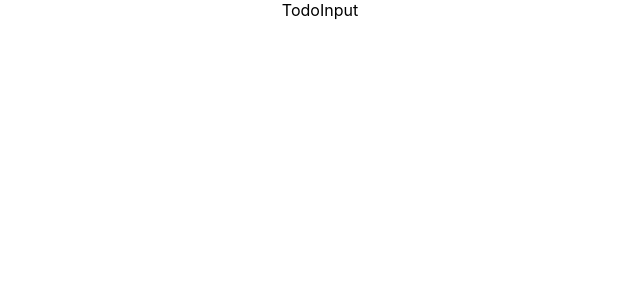
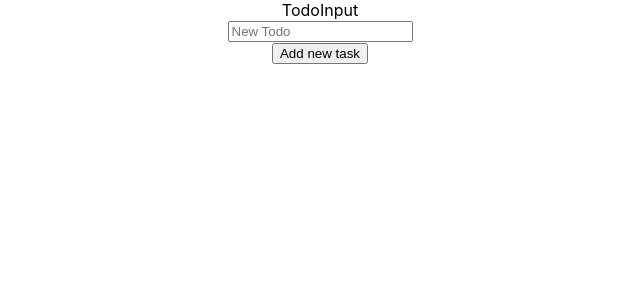
Before and after one commit to claramarsango/202301-w4ch3-clara-marsango, a React (Create React App) app: page / in a window 1280 px wide. Shown: the top 300 px of the page, without its empty margins (320-960 px from the left). Built offline with nearby package versions, Linux system fonts and the light colour scheme.

Commit message:
create task creator component in App

```diff
--- a/src/App.tsx
+++ b/src/App.tsx
@@ -1,10 +1,12 @@
 import React from "react";
 import "./App.css";
+import TaskCreator from "./TaskCreator/TaskCreator";
 
 function App() {
   return (
     <div className="App">
       <header>TodoInput</header>
+      <TaskCreator />
     </div>
   );
 }
```
